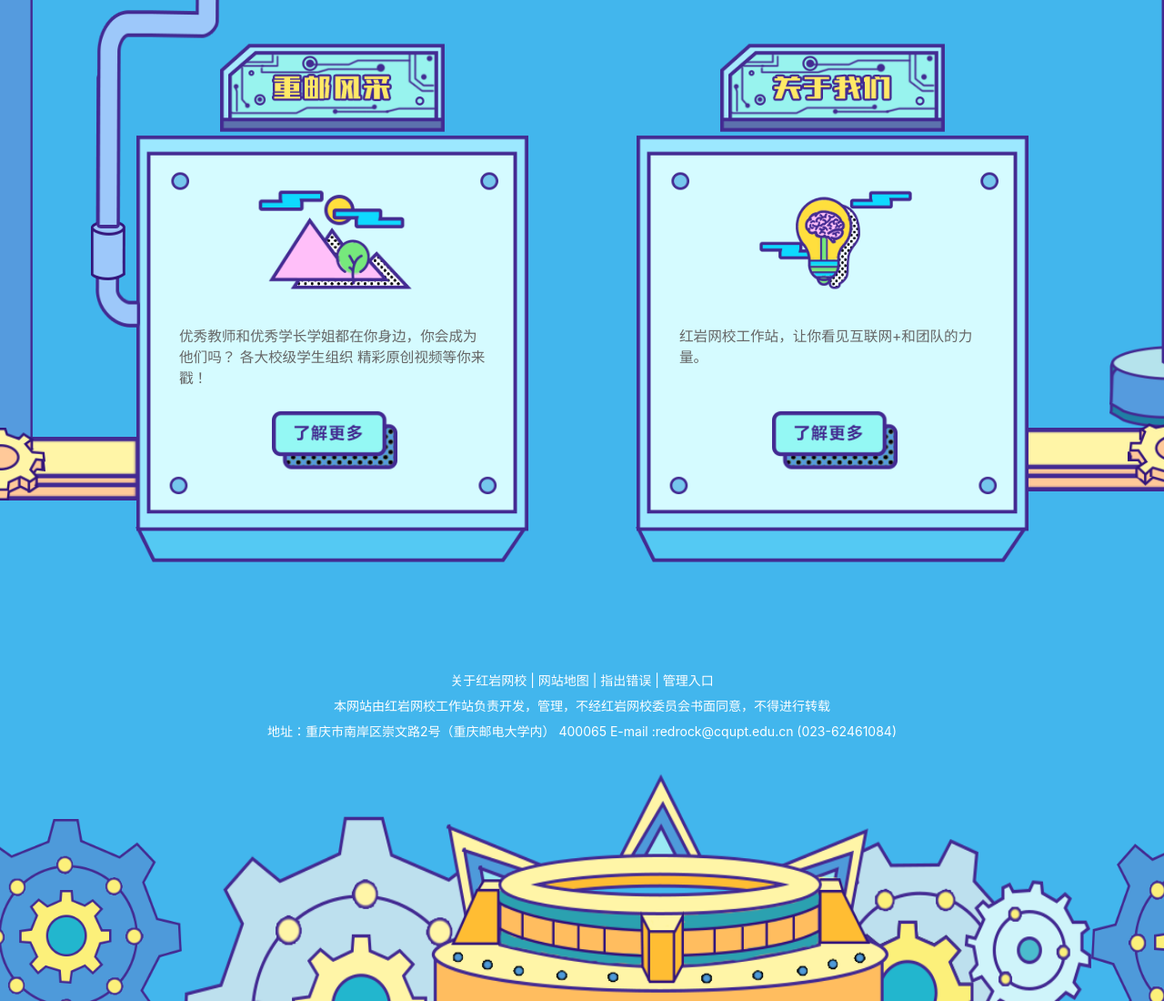
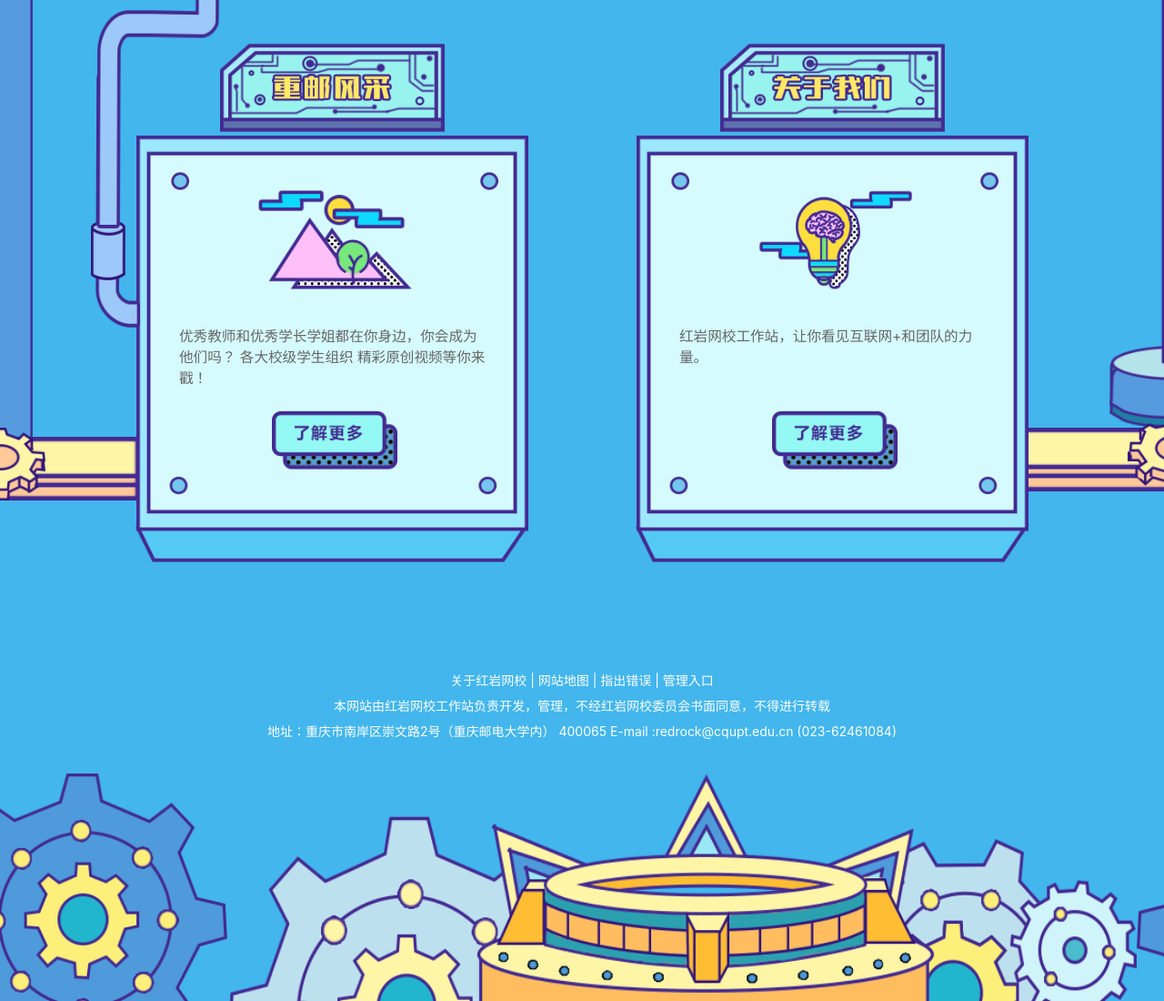
Before and after one commit to RedrockTeam/welcomeNewcomerOfPC, a Vue app: page / in a window 1280 px wide. Shown: the part 3195-4295 px from the top of the page at 91% size. Built offline with nearby package versions, Linux system fonts and the light colour scheme.

Commit message:
调整Footer

```diff
--- a/src/components/Layout/Vfooter.vue
+++ b/src/components/Layout/Vfooter.vue
@@ -42,6 +42,7 @@ export default {
         }
         p {
             height: 0px;
+            white-space: nowrap;
         }
     }
     .bottom {
@@ -59,8 +60,9 @@ export default {
     .chilun1 {
         background: url('../../assets/footer-chilun1.png') no-repeat;
         background-size: 100% 100%;
-        width: 200px;
-        height: 200px;
+        width: 250px;
+        height: 250px;
+        //transform: scale(1.2)
     }
     .mid-chilun {
         background: url('../../assets/footer-mid.png') no-repeat;
@@ -72,7 +74,8 @@ export default {
     .chilun2 {
         background: url('../../assets/footer-chilun2.png') no-repeat;
         background-size: 100% 100%;
-        width: 200px;
-        height: 200px;
+        width: 250px;
+        height: 250px;
+        //transform: scale(1.2)
     }
 </style>
--- a/src/views/Style.vue
+++ b/src/views/Style.vue
@@ -66,7 +66,7 @@ export default {
         width: 1000px;
         margin: 0 auto;
         //min-height: 2000px;
-        max-height: 1400px;
+        max-height: 1350px;
     }
     .title {
         width: 245px;
```
